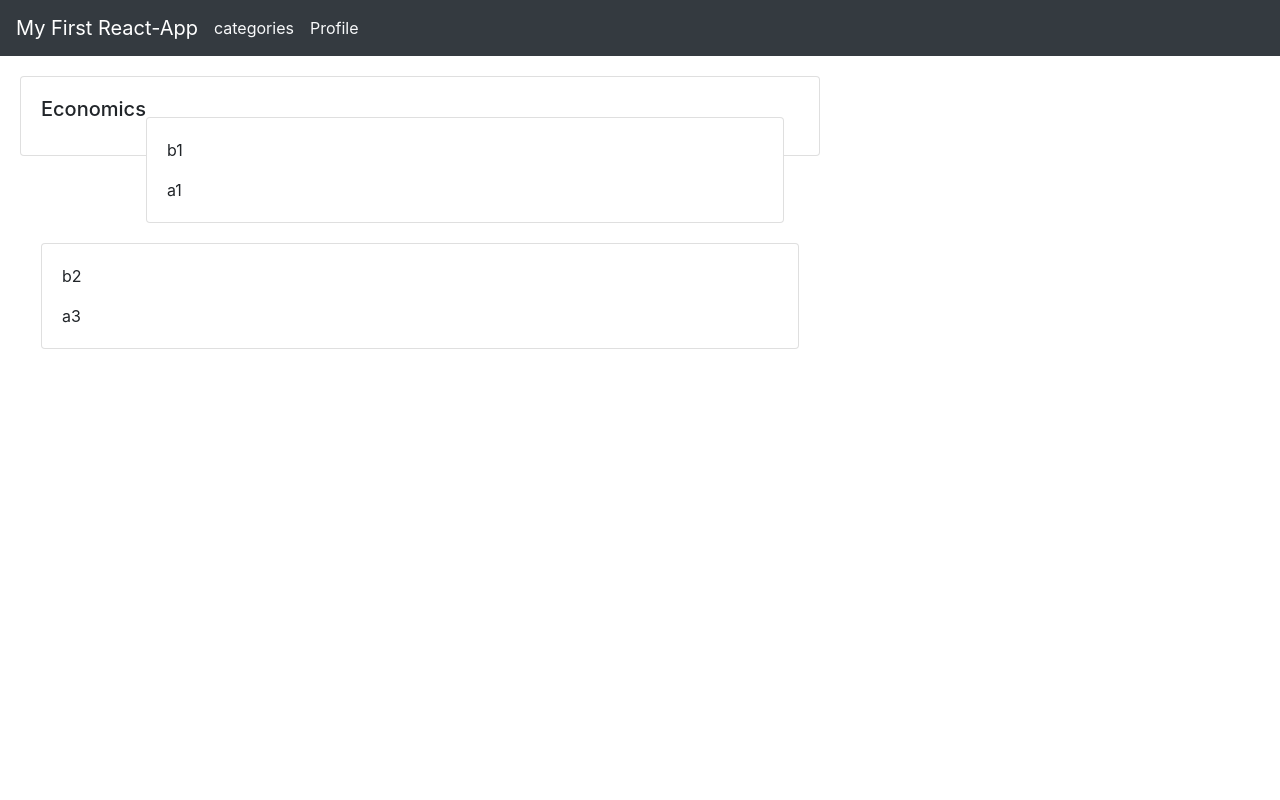
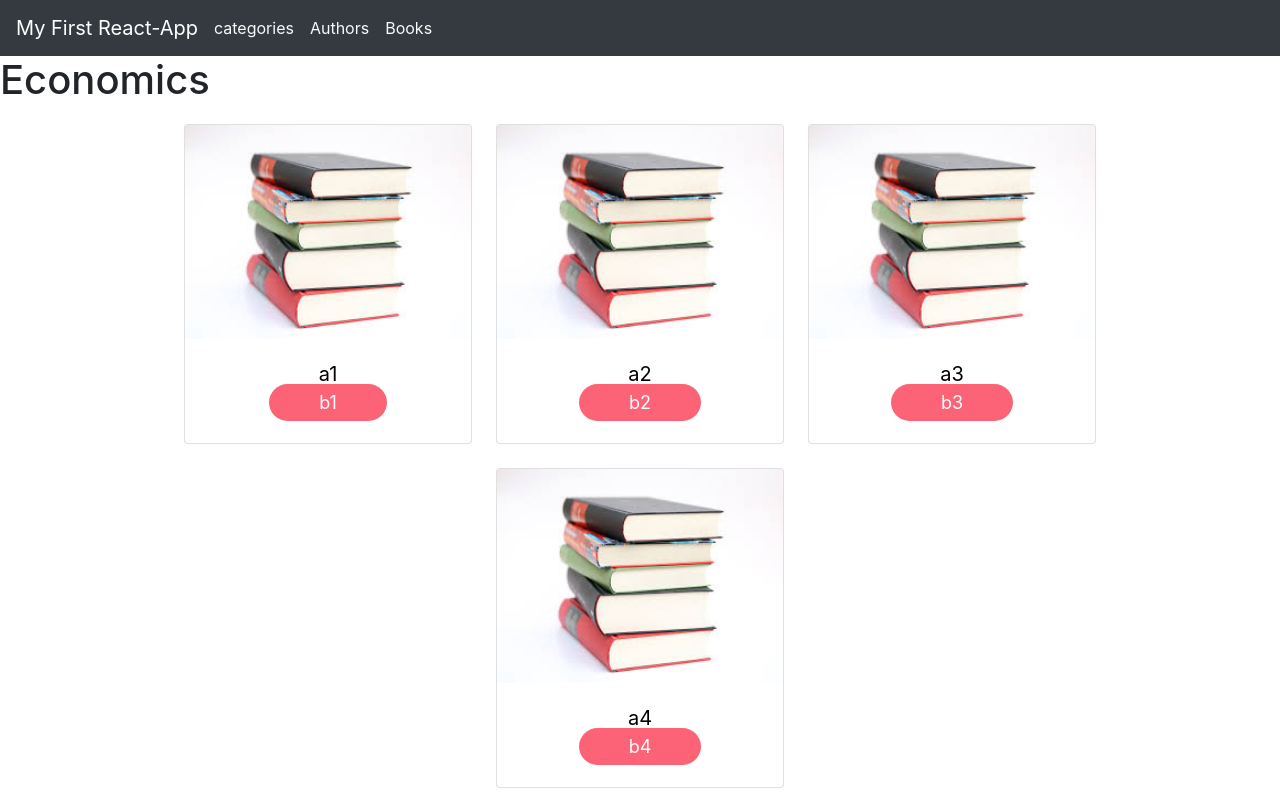
Before and after one commit to NorhanMostafa94/React-Project, a React (Create React App) app: page /categories/1 in a window 1280 px wide. Built offline with nearby package versions, Linux system fonts and the light colour scheme; data requests are answered from the project's data file.

Commit message:
Categories edited, AuthorsList Added

```diff
--- a/src/App.js
+++ b/src/App.js
@@ -1,5 +1,7 @@
 import React, { Component } from 'react';
 import { BrowserRouter, Route, Link, Switch } from 'react-router-dom';
+
+import '../src/CSS/style.css'
 
 import { Navbar, Nav } from 'react-bootstrap';
 import '../node_modules/bootstrap/dist/css/bootstrap.min.css';
@@ -10,18 +12,29 @@ import '../node_modules/bootstrap/dist/css/bootstrap.min.css';
 import CategoriesList from './Component/Categories/List';
 import Category from './Component/Categories/Category';
 
+import AuthorsList from './Component/Authors/List';
+
+import BooksList from './Component/Books/List';
+
+import { categories, authors, books } from './data';
+
+
 import './App.css';
 
 export const Context = React.createContext();
 
 class App extends Component {
   state = {
-    categories: []
+    categories: categories,
+    authors: authors,
+    books: books
   }
 
-  getCategories=(categories)=>{
+  getCategories = (categories) => {
     // console.log(1)
-    this.setState({ categories:categories })
+    // debugger
+    this.setState({ categories: categories })
+    console.log(this.state.categories)
   }
   render() {
     const value = {
@@ -37,13 +50,18 @@ class App extends Component {
             <Navbar.Collapse id="basic-navbar-nav">
               <Nav className="mr-auto">
                 <Link to="/categories" style={{ color: '#F8F9FA', textDecoration: 'none' }}>categories</Link>
-                <Nav.Link></Nav.Link><Link to="/users" style={{ color: '#F8F9FA', textDecoration: 'none' }}>Profile</Link>
+                <Nav.Link></Nav.Link><Link to="/authors" style={{ color: '#F8F9FA', textDecoration: 'none' }}>Authors</Link>
+                <Nav.Link></Nav.Link><Link to="/books" style={{ color: '#F8F9FA', textDecoration: 'none' }}>Books</Link>
               </Nav>
             </Navbar.Collapse>
           </Navbar>
           <Switch>
-            <Route path='/categories/:id' component={Category} render={()=>this.get(value.getCategories)}/>
+            <Route path='/categories/:id' component={Category} />
+            <Route path='/books/:id' component={BooksList} />
+            <Route path='/authors/:id' component={BooksList} />
             <Route path='/categories' component={CategoriesList} />
+            <Route path='/authors' component={AuthorsList} />
+            <Route path='/books' component={BooksList} />
           </Switch>
         </BrowserRouter>
       </Context.Provider>
--- /dev/null
+++ b/src/CSS/style.css
@@ -0,0 +1,30 @@
+.card-container{
+    position: relative;
+    display: flex;
+    flex-direction: row;
+    justify-content: center;
+    flex-wrap: wrap;
+}
+
+.card-item{
+    position: absolute;
+    width: 18rem;
+    height: 20rem;
+    margin: 12px;
+    overflow: hidden;
+    text-align: center;
+    transition: 0.3 all 0s;
+}
+.card-item:hover{
+    margin-top: -5px;
+    transition: 0.3 all 0s;
+}
+
+.link-btn{
+    background-color: #FC6377;
+    border-radius: 50px;
+    padding: 8px 50px 8px 50px;
+    width: 50px !important;
+    font-size: 18px;
+    color: white;
+}
--- /dev/null
+++ b/src/Component/Authors/List.js
@@ -0,0 +1,30 @@
+import React, { Component } from 'react';
+import { Context } from '../../App';
+import { Container, Row } from 'react-bootstrap';
+
+import Author from './Author'
+
+class AuthorsList extends Component {
+
+    render() {
+        return (
+            <Context.Consumer>
+                {
+                    value => (
+
+                        // this.get(value.getCategories),
+                        <Container className="card-container" >
+                            <Row className="justify-content-md-center">
+                                {value.state.authors.map(d =>
+                                    <Author key={d.id} {...d}></Author>
+                                )}
+                            </Row>
+                        </Container>
+                    )
+                }
+            </Context.Consumer>
+        )
+    }
+}
+
+export default AuthorsList;
--- /dev/null
+++ b/src/Component/Books/List.js
@@ -0,0 +1,21 @@
+import React, { Component } from 'react';
+import { Context } from '../../App';
+import { Link } from 'react-router-dom';
+
+
+class BooksList extends Component {
+
+    render() {
+        return (
+            <Context.Consumer>
+                {
+                    value => (
+                        value.state.books.map(d => <Link to={`/books/${d.id}`} key={d.id}><div>{d.name}<br/>{d.author}</div></Link>)
+                    )
+                }
+            </Context.Consumer>
+        )
+    }
+}
+
+export default BooksList;
--- a/src/Component/Categories/BookList.js
+++ b/src/Component/Categories/BookList.js
@@ -1,27 +1,35 @@
 import React, { Component } from 'react';
 import { Container, Row, Card } from 'react-bootstrap';
 
-class BookList extends Component {
+import {Link} from 'react-router-dom'
+
+import img from '../../assets/images/1.jpg'
+
+class Books extends Component {
     generateBooks = ({ books }) => {
         if (books) {
             return (
-                books.map(t =>
-                    <Container key={t.id}>
-                        <Row className="justify-content-md-center">
-                            <Card style={{ width: '50rem', marginTop: '20px' }}>
+                <Container className="card-container" >
+                    <Row className="justify-content-md-center">
+                        {books.map(t =>
+                            <Card className="card-item" key={t.id} >
+                            <Card.Img variant="top" src={img} />
                                 <Card.Body>
-                                    <Card.Text>{t.name}</Card.Text>
-                                    <Card.Text>{t.author}</Card.Text>
+                                    <Link to='/authors/:id' style={{textDecoration:'none',color:'black',fontSize:'20px'}}>{t.author}</Link>
+                                    <div>
+                                    <Link className="link-btn" to='/books/:id' style={{textDecoration:'none'}}>{t.name}</Link>
+                                    </div>
                                 </Card.Body>
                             </Card>
-                        </Row>
-                    </Container>
-                )
+                        )}
+                    </Row>
+                </Container>
             )
         }
     }
 
     render() {
+        console.log(this.props)
         return (
             <div>
                 {this.generateBooks(this.props)}
@@ -30,4 +38,4 @@ class BookList extends Component {
     }
 }
 
-export default BookList;
+export default Books;
--- a/src/Component/Categories/Category.js
+++ b/src/Component/Categories/Category.js
@@ -1,36 +1,45 @@
 import React, { Component } from 'react';
 
 import { Context } from '../../App';
-import { Card } from 'react-bootstrap';
 
-import BookList from './BookList'
+import Book from './BookList'
+import { categories } from '../../data';
+
 
 class CategoryItem extends Component {
     state = {
-        category: []
+        category: categories
     }
+
     componentDidMount() {
+        // fetch(`http://localhost:3000/Categories/${id}`, { method: 'GET' })
+        //     .then(res => res.json())
+        //     .then(json => {
+        //         // console.log(json)
+        //         this.setState({ category: json })
+        //     })
+        // const id = this.props.match.params.id;
+        // console.log(this.state.category)
+        // const newData = this.state.category.filter(e => e.id === id).map(t => console.log(t.name))
+        // this.setState({category:newData})
+        // console.log(newData)
+
+    }
+
+    render() {
         const id = this.props.match.params.id;
-        fetch(`http://localhost:3000/Categories/${id}`, { method: 'GET' })
-            .then(res => res.json())
-            .then(json => {
-                // console.log(json)
-                this.setState({ category: json })
-            })
-    }
-    render() {
         return (
 
             <Context.Consumer>
                 {
-
-                    value =>
-                        <Card style={{ width: '50rem', height: '5rem', margin: '20px' }}>
-                            <Card.Body >
-                                <Card.Title style={{ float: 'left' }}>{this.state.category.name}</Card.Title>
-                                <BookList books={this.state.category.books}></BookList>
-                            </Card.Body>
-                        </Card>
+                    value => (
+                        value.state.categories.filter(e => e.id === Number(id)).map(t =>
+                            <div key={t.id}>
+                                <h1>{t.name}</h1>
+                                <Book books={t.books}></Book>
+                            </div>
+                        )
+                    )
                 }
             </Context.Consumer>
         )
--- a/src/Component/Categories/List.js
+++ b/src/Component/Categories/List.js
@@ -13,19 +13,22 @@ class CategoriesList extends Component {
     // }
 
     get = (getCategories) => () => {
-        fetch('http://localhost:3000/Categories', { method: 'GET' })
-            .then(res => res.json())
-            .then(json => {
-                const data = json
-                getCategories(data)
-            })
+        // fetch('http://localhost:3000/Categories', { method: 'GET' })
+        //     .then(res => res.json())
+        //     .then(json => {
+        //         const data = json
+        // const data = categories;
+        // console.log(data)
+        // getCategories(data)
+        // })
     }
     render() {
         return (
             <Context.Consumer>
                 {
                     value => (
-                        this.get(value.getCategories)(),
+
+                        // this.get(value.getCategories),
 
                         value.state.categories.map(d => <Link to={`/categories/${d.id}`} key={d.id}><div>{d.name}</div></Link>)
                     )
--- /dev/null
+++ b/src/data.js
@@ -0,0 +1,111 @@
+export const categories = [
+    {
+        id: 1,
+        name: 'Economics',
+        books: [
+            {
+                id: 1,
+                name: 'b1',
+                author: 'a1'
+            },
+            {
+                id: 2,
+                name: 'b2',
+                author: 'a2'
+            },
+            {
+                id: 3,
+                name: 'b3',
+                author: 'a3'
+            },
+            {
+                id: 4,
+                name: 'b4',
+                author: 'a4'
+            }
+        ]
+    },
+    {
+        id: 2,
+        name: 'Sport',
+        books: [
+            {
+                id: 1,
+                name: 'sports',
+                author: 'a1'
+            },
+            {
+                id: 2,
+                name: 'b2',
+                author: 'a2'
+            },
+            {
+                id: 3,
+                name: 'b3',
+                author: 'a3'
+            },
+            {
+                id: 4,
+                name: 'b4',
+                author: 'a4'
+            }
+        ]
+    },
+    {
+        id: 3,
+        name: 'Society'
+    },
+    {
+        id: 4,
+        name: 'Art'
+    },
+    {
+        id: 5,
+        name: 'Horror'
+    },
+    {
+        id: 6,
+        name: 'Panoramal'
+    },
+    {
+        id: 7,
+        name: 'Fantasy'
+    },
+    {
+        id: 8,
+        name: 'Romance'
+    }
+]
+
+export const authors = [
+    {
+        id: 1,
+        name: 'a1'
+    },
+    {
+        id: 2,
+        name: 'a2'
+    },
+    {
+        id: 3,
+        name: 'a3'
+    }
+]
+
+export const books = [
+    {
+        id: 1,
+        name: 'b1',
+        author: 'a1'
+    },
+    {
+        id: 2,
+        name: 'b2',
+        author: 'a2'
+    },
+    {
+        id: 3,
+        name: 'b3',
+        author: 'a3'
+    }
+]
```
Also changed, not shown: src/Component/Authors/Author.js (added, +20 -0 lines), src/assets/images/1.jpg (added).
